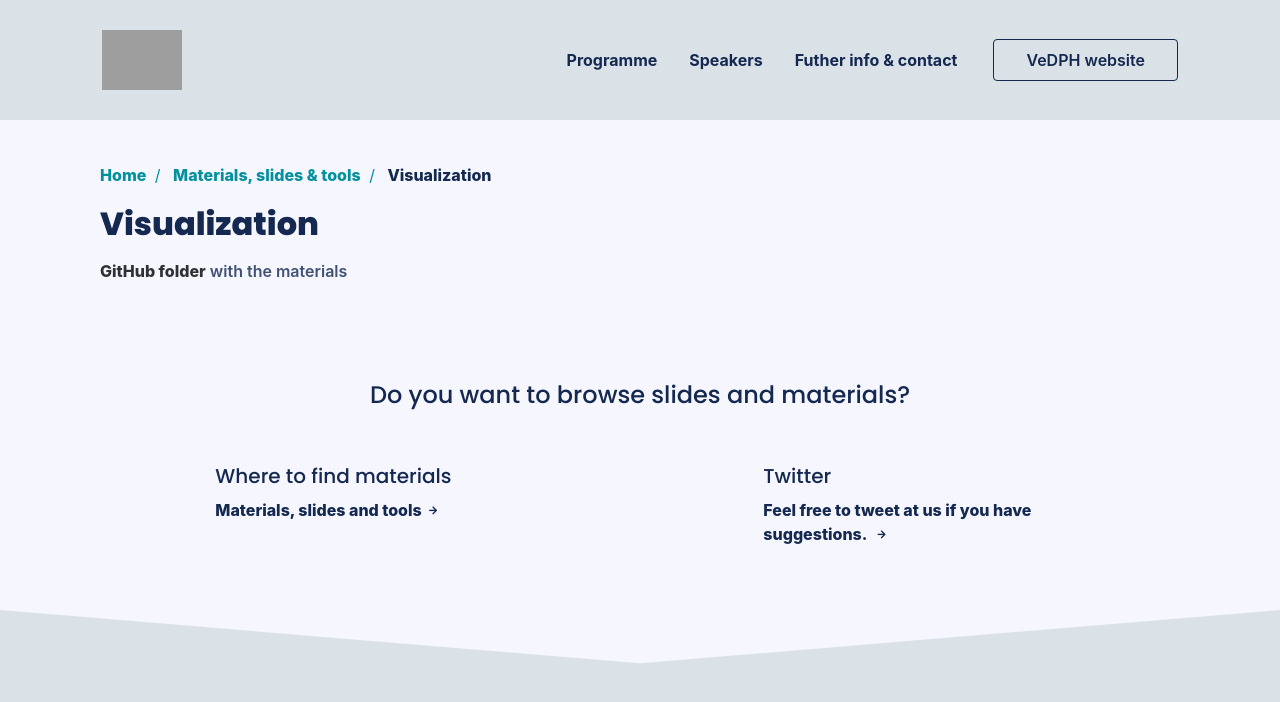
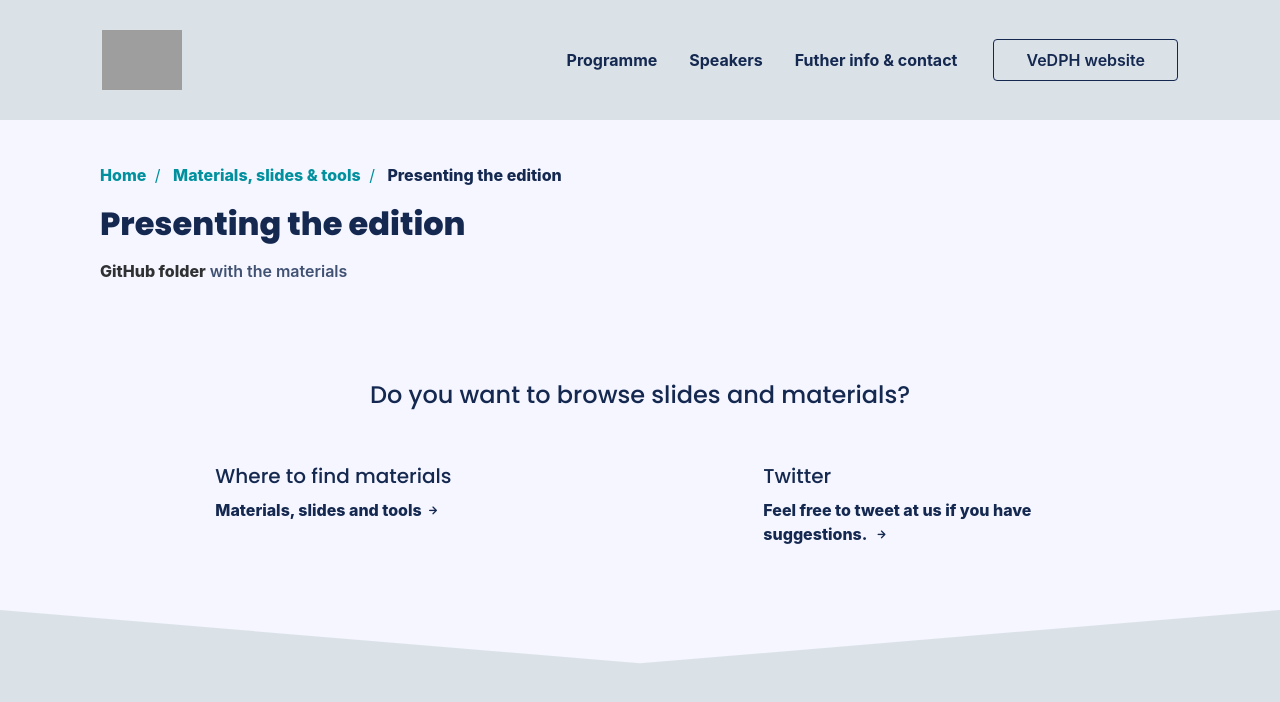
Before and after one commit to vedph/summercamp, a Jekyll site: the page built from materials/visualization/index.html, in a window 1280 px wide, cut to the strip 0-724 px from the top of the page. Shown: the top 702 px of the strip. Built offline with Jekyll 4.4.1, drawn with Linux system fonts in a browser that asks for light colours; nearby versions of some CDN libraries; some web fonts are replaced; grey boxes are pictures that could not be loaded.

Commit message:
Change title

```diff
--- a/materials/visualization/index.html
+++ b/materials/visualization/index.html
@@ -1,11 +1,11 @@
 ---
 layout: post
-title: Visualization
+title: Presenting the edition
 category: materials
 subcategory: materials strand1
 date: 2020-07-10 11:00:00
 ---
 
 <p>
-<a href="https://github.com/vedph/event_materials/tree/master/2020_summer_camp/strand_1_text/visualization">GitHub folder</a> with the materials
+<a href="https://github.com/vedph/event_materials/tree/master/2020_summer_camp/strand_1_text/visualisation">GitHub folder</a> with the materials
 </p>
```
